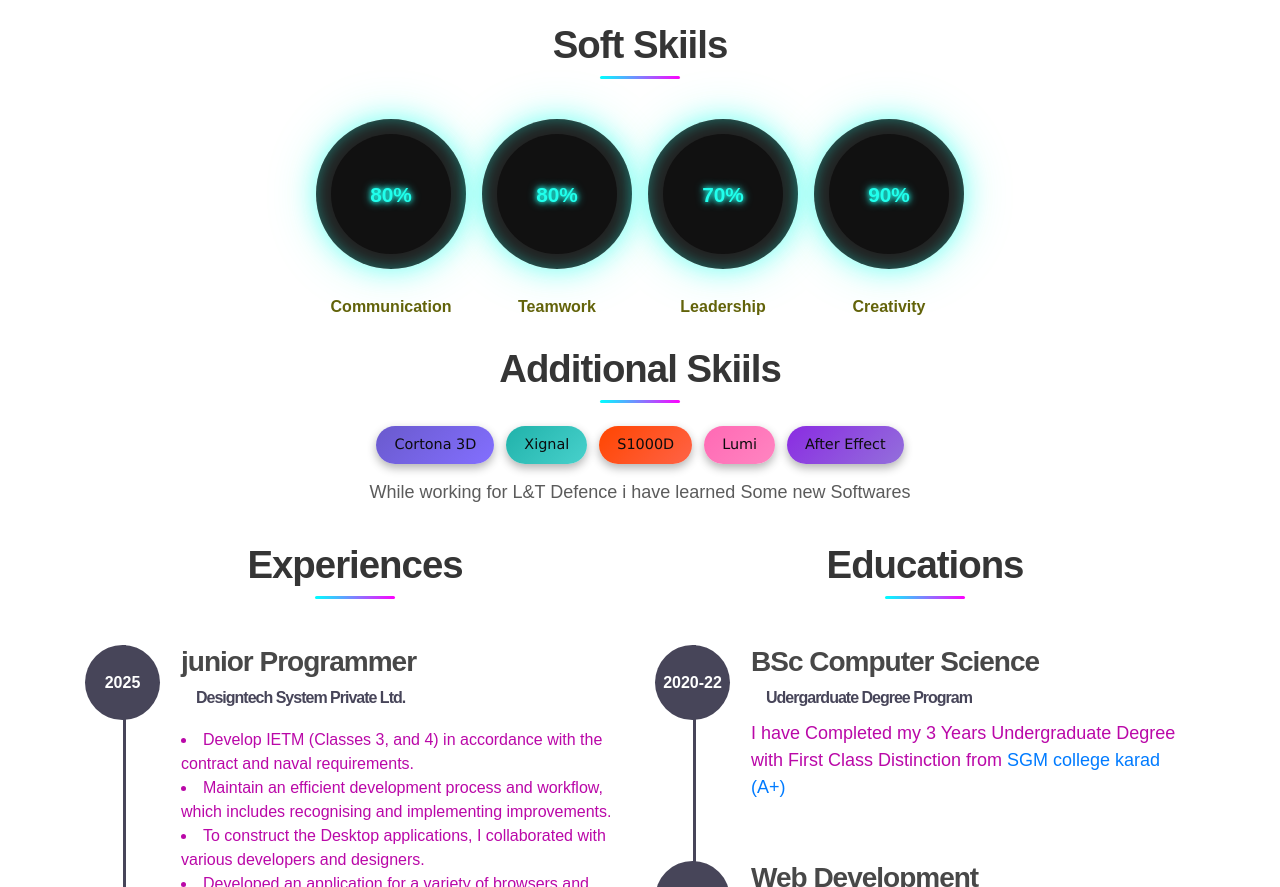
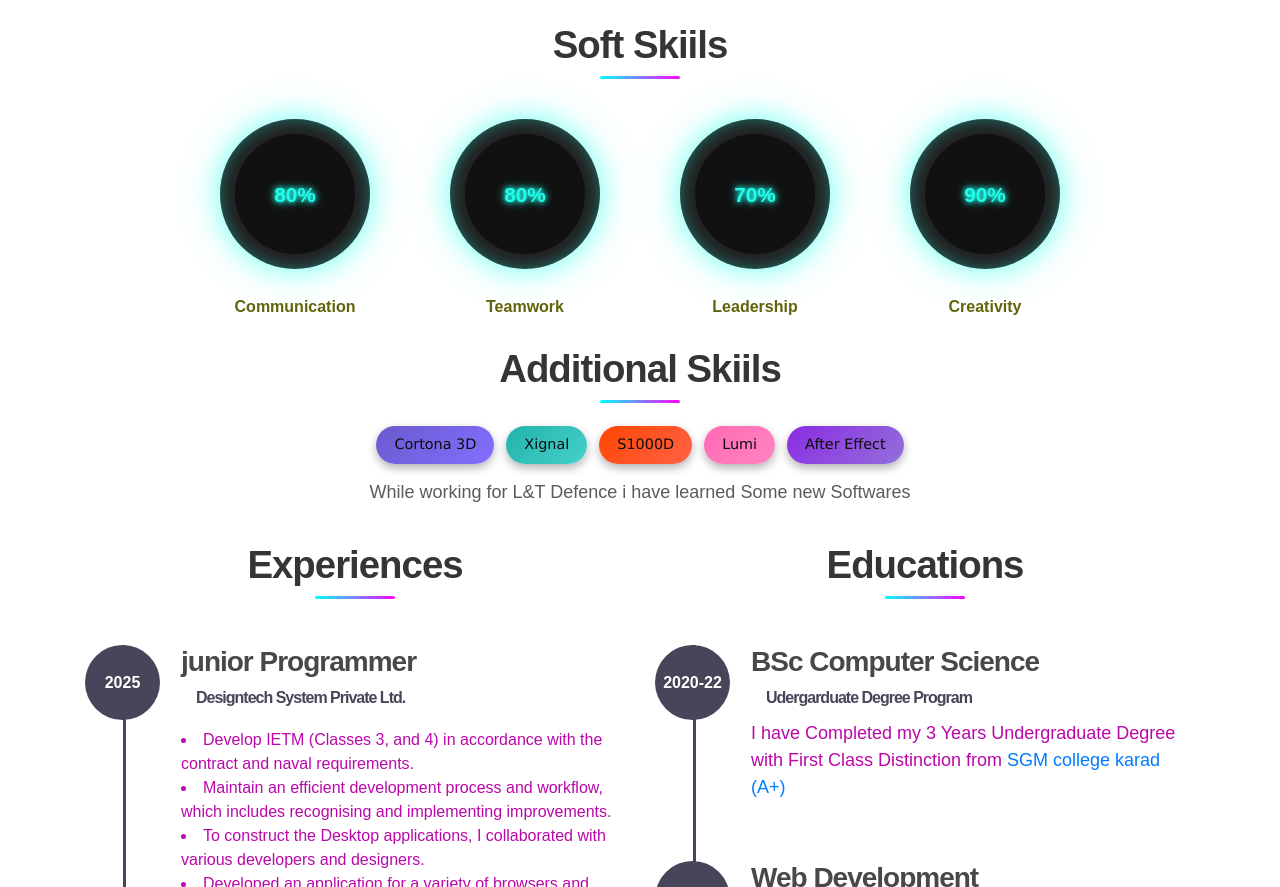
Before and after one commit to R00T11O2/Rutik_Resume, a plain HTML site: page index.html in a window 1280 px wide. Shown: the part 935-1822 px from the top of the page. Drawn offline with Linux system fonts and the light colour scheme.

Commit message:
Update tooplate-style.css

```diff
--- a/css/tooplate-style.css
+++ b/css/tooplate-style.css
@@ -701,7 +701,7 @@ body {
   flex-wrap: wrap;
   justify-content: center;
   align-items: center;
-  gap: 1rem;
+  gap: 5rem;
   padding: 2rem;
   text-align: center;
 }
```
